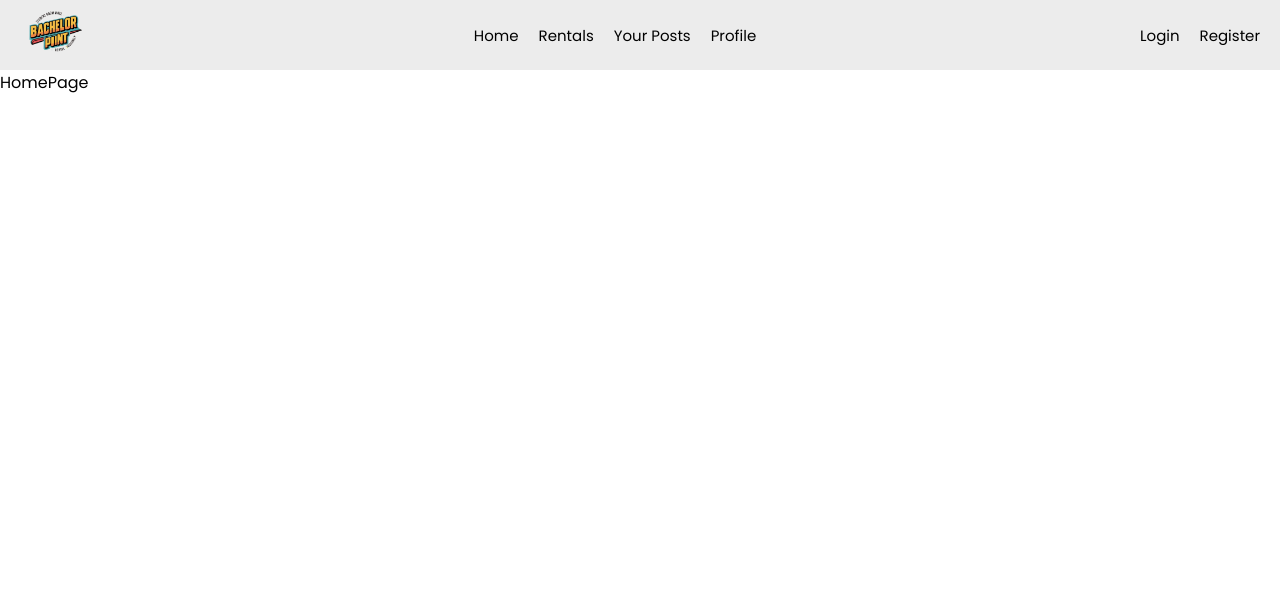
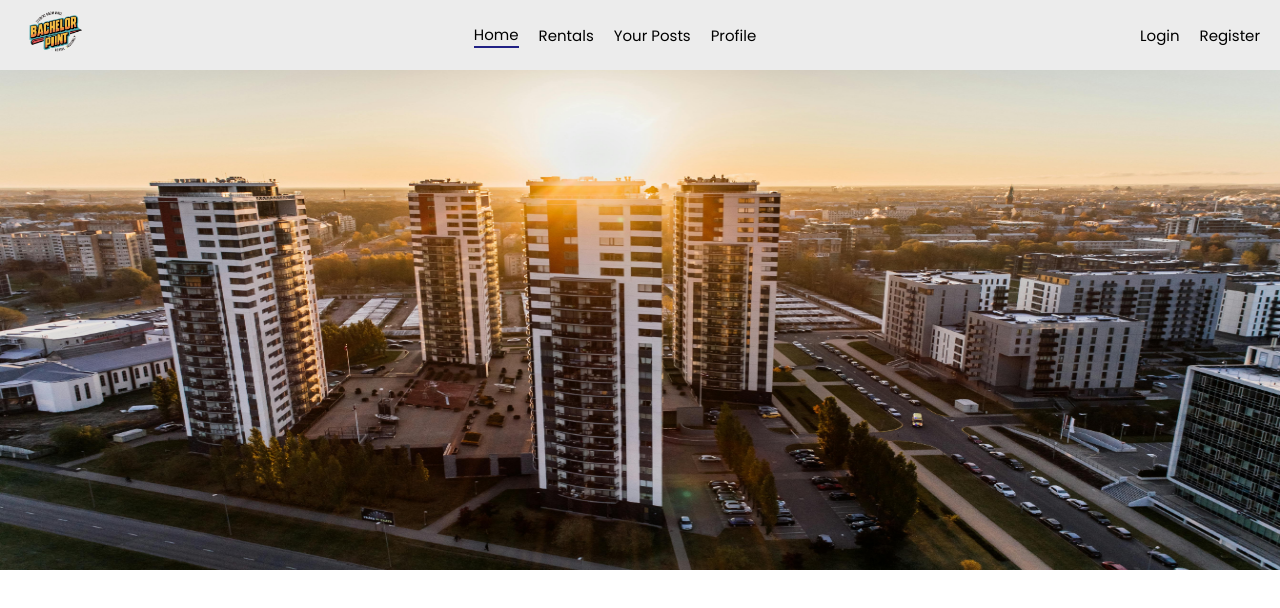
Before and after one commit to mujtahid705/BachelorPoint_frontend, a React (Create React App) app: page / in a window 1280 px wide. Shown: the top 608 px of the page. Built offline with nearby package versions, Linux system fonts and the light colour scheme.

Commit message:
nav ui updated

```diff
--- a/src/components/navbar/Navbar.js
+++ b/src/components/navbar/Navbar.js
@@ -1,8 +1,9 @@
 import styles from "./Navbar.module.css";
 import logo from "../../assets/logo2.png";
-import { Link } from "react-router-dom";
+import { Link, useLocation } from "react-router-dom";
 
 const Navbar = () => {
+  const location = useLocation();
   return (
     <>
       <div className={styles.container}>
@@ -11,25 +12,65 @@ const Navbar = () => {
         </div>
 
         <div className={styles.optionsContainer}>
-          <Link className={styles.options} to="/">
+          <Link
+            className={
+              location.pathname === "/" ? styles.activeOption : styles.options
+            }
+            to="/"
+          >
             <p>Home</p>
           </Link>
-          <Link className={styles.options} to="/rentals">
+          <Link
+            className={
+              location.pathname === "/rentals"
+                ? styles.activeOption
+                : styles.options
+            }
+            to="/rentals"
+          >
             <p>Rentals</p>
           </Link>
-          <Link className={styles.options} to="/your_posts">
+          <Link
+            className={
+              location.pathname === "/your_posts"
+                ? styles.activeOption
+                : styles.options
+            }
+            to="/your_posts"
+          >
             <p>Your Posts</p>
           </Link>
-          <Link className={styles.options} to="/profile">
+          <Link
+            className={
+              location.pathname === "/profile"
+                ? styles.activeOption
+                : styles.options
+            }
+            to="/profile"
+          >
             <p>Profile</p>
           </Link>
         </div>
 
         <div className={styles.loginContainer}>
-          <Link className={styles.loginBtn} to="/login">
+          <Link
+            className={
+              location.pathname === "/login"
+                ? styles.activeLoginBtn
+                : styles.loginBtn
+            }
+            to="/login"
+          >
             <div>Login</div>
           </Link>
-          <Link className={styles.loginBtn} to="/register">
+          <Link
+            className={
+              location.pathname === "/register"
+                ? styles.activeLoginBtn
+                : styles.loginBtn
+            }
+            to="/register"
+          >
             <div>Register</div>
           </Link>
           {/* <div className={styles.logoutBtn}>Logout</div> */}
--- a/src/components/navbar/Navbar.module.css
+++ b/src/components/navbar/Navbar.module.css
@@ -30,6 +30,14 @@
   border-bottom: 2px solid rgb(33, 33, 132);
 }
 
+.activeOption {
+  font-size: 15px;
+  text-decoration: none;
+  color: inherit;
+  cursor: pointer;
+  border-bottom: 2px solid rgb(33, 33, 132);
+}
+
 .loginContainer {
   display: flex;
   justify-content: space-between;
@@ -52,6 +60,15 @@
   color: white;
 }
 
+.activeLoginBtn {
+  padding: 5px 10px;
+  border-radius: 50px;
+  background-color: rgb(54, 54, 54);
+  color: white;
+  text-decoration: none;
+  cursor: pointer;
+}
+
 .logoutBtn {
   font-size: 15px;
   text-decoration: none;
--- a/src/pages/HomePage.js
+++ b/src/pages/HomePage.js
@@ -1,7 +1,15 @@
+import styles from "./HomePage.module.css";
+import cover1 from "../assets/cover1.jpg";
+import cover2 from "../assets/cover2.jpg";
+
 const HomePage = () => {
   return (
     <>
-      <div>HomePage</div>
+      <div className={styles.container}>
+        <div className={styles.coverContainer}>
+          <img className={styles.cover} src={cover1} alt="cover_image" />
+        </div>
+      </div>
     </>
   );
 };
--- /dev/null
+++ b/src/pages/HomePage.module.css
@@ -0,0 +1,10 @@
+.container {
+}
+
+.coverContainer {
+}
+
+.cover {
+  width: 100%;
+  height: 500px;
+}
```
